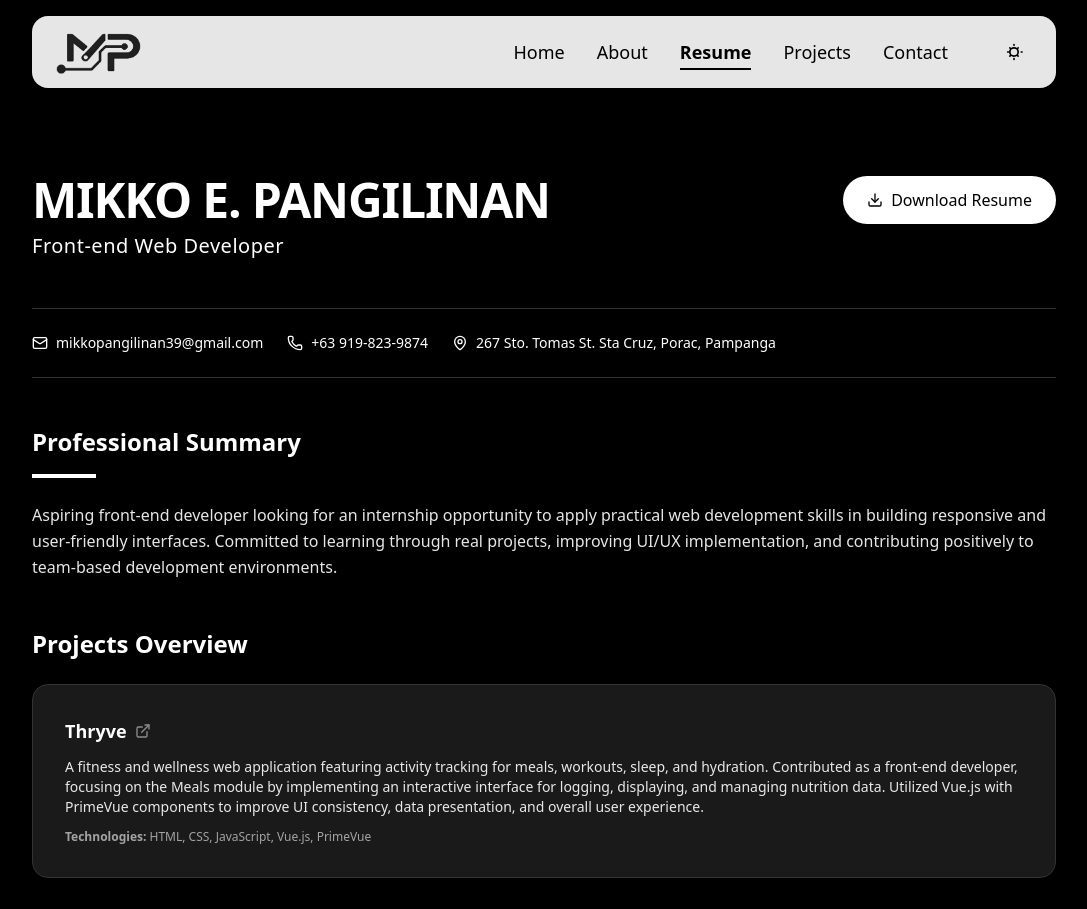
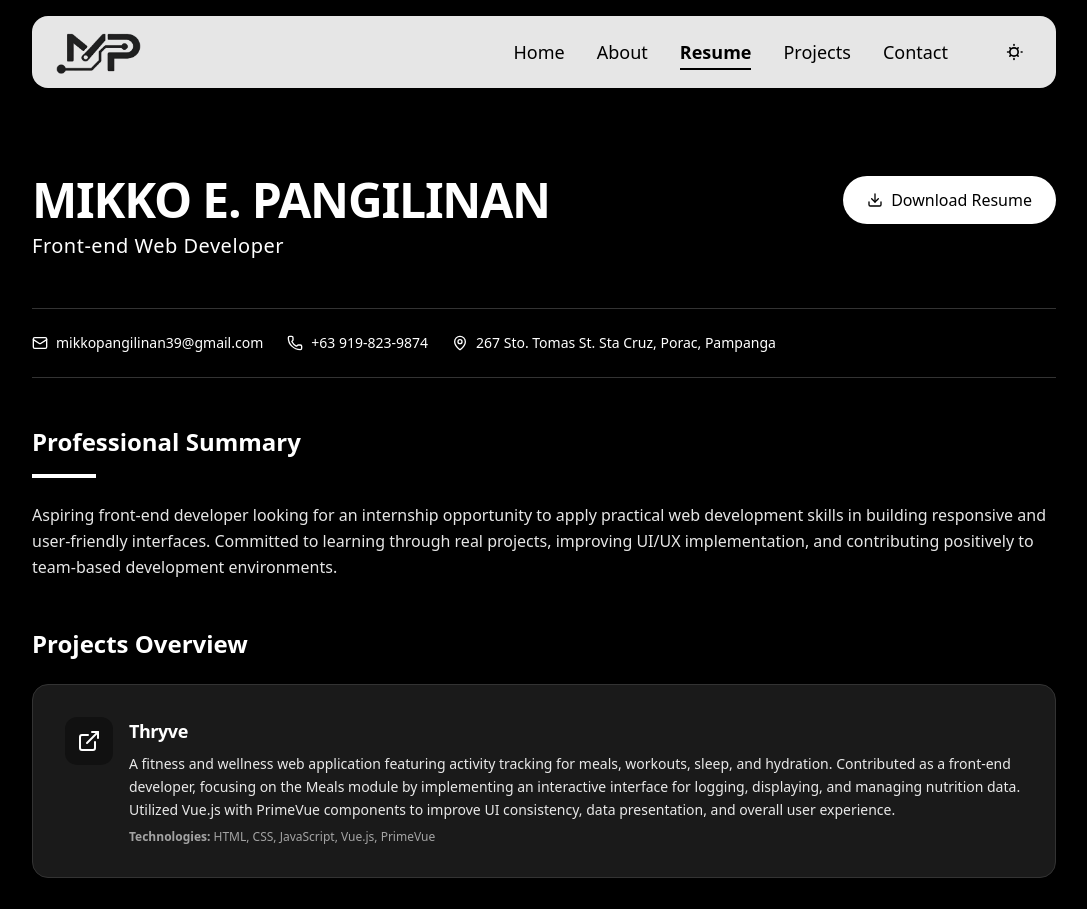
Before and after one commit to mpangilinann/Portfolio, a React (Vite) app: page /resume in a window 1280 px wide. Shown: the top 909 px of the page, without its empty margins (96-1183 px from the left). Built offline with nearby package versions, Linux system fonts and the light colour scheme.

Commit message:
Modified grid lines BG

```diff
--- a/src/pages/About.jsx
+++ b/src/pages/About.jsx
@@ -200,27 +200,11 @@ export default function About() {
           linear-gradient(var(--text-color) 0.8px, transparent 0.8px),
           linear-gradient(90deg, var(--text-color) 0.8px, transparent 0.8px)
         `,
-        backgroundSize: "45px 45px",
+              backgroundSize: "60px 60px",
               opacity: 0.08,
             }}
           />
 
-    {/* Vertical Flow Lines */}
-    <div
-      className="absolute inset-0 about-vertical-lines"
-      style={{
-        backgroundImage: `
-          repeating-linear-gradient(
-            90deg,
-            var(--text-color),
-            var(--text-color) 1px,
-            transparent 1px,
-            transparent 120px
-          )
-        `,
-        opacity: 0.04,
-      }}
-    />
 
           {/* Diagonal Accent */}
           <div
@@ -232,7 +216,7 @@ export default function About() {
             var(--text-color),
             var(--text-color) 1px,
             transparent 1px,
-            transparent 100px
+            transparent 80px
           )
         `,
               opacity: 0.03,
@@ -244,7 +228,7 @@ export default function About() {
             className="absolute inset-0"
             style={{
               background:
-          "radial-gradient(circle at center, transparent 35%, var(--bg-color) 85%)",
+                "radial-gradient(circle at center, transparent 40%, var(--bg-color) 85%)",
             }}
           />
         </div>
--- a/src/pages/Home.jsx
+++ b/src/pages/Home.jsx
@@ -182,7 +182,7 @@ export default function Home() {
         linear-gradient(90deg, var(--text-color) 1px, transparent 1px)
       `,
               backgroundSize: "60px 60px",
-      opacity: 0.12,
+              opacity: 0.08,
             }}
           />
 
--- a/src/pages/Resume.jsx
+++ b/src/pages/Resume.jsx
@@ -137,31 +137,28 @@ export default function Resume() {
                 href={project.link}
                 target="_blank"
                 rel="noopener noreferrer"
-                initial={{ opacity: 0, y: 20 }}
-                whileInView={{ opacity: 1, y: 0 }}
+                initial={{ opacity: 0, y: 40, scale: 0.95 }}
+                whileInView={{ opacity: 1, y: 0, scale: 1 }}
                 viewport={{ once: true }}
-                transition={{ duration: 0.8, ease: "easeOut" }}
-                className="block p-8 rounded-2xl border transition-all duration-300 hover:shadow-md"
-                style={{
-                  backgroundColor: "var(--card-bg)",
-                  borderColor: "var(--card-border)",
-                }}
+                transition={{ duration: 0.5, delay: index * 0.1, ease: "easeOut" }}
+                className="group block p-8 border rounded-2xl hover:shadow-lg hover:-translate-y-1 transition-all duration-300"
+                style={{ backgroundColor: "var(--card-bg)", borderColor: "var(--card-border)" }}
               >
-
-
-                <h3 className="text-lg font-semibold mb-3 flex items-center gap-2 group-hover:tracking-wide transition-all duration-500">
-                  {project.title}
-                  <ExternalLink className="w-4 h-4 opacity-50 group-hover:opacity-100 transition duration-500" />
-                </h3>
-
-                <p className="mb-3 text-sm opacity-90">{project.description}</p>
-                <p className="text-xs opacity-60">
-                  <strong>Technologies:</strong> {project.technologies}
-                </p>
+                <div className="flex items-start gap-4">
+                  <div className="flex-shrink-0 w-12 h-12 flex items-center justify-center rounded-xl transition-colors duration-300" style={{ backgroundColor: "var(--section-bg)", color: "var(--text-color)" }}>
+                    <ExternalLink className="w-6 h-6" />
+                  </div>
+                  <div className="flex-1">
+                    <h3 className="text-lg font-semibold mb-2 tracking-tight" style={{ color: "var(--text-color)" }}>{project.title}</h3>
+                    <p className="text-sm leading-relaxed opacity-90">{project.description}</p>
+                    <p className="text-xs opacity-60 mt-2"><strong>Technologies:</strong> {project.technologies}</p>
+                  </div>
+                </div>
               </motion.a>
             ))}
           </div>
         </section>
+
 
         {/* SKILLS GRID */}
         <section className="grid md:grid-cols-2 gap-12 mb-16">
@@ -232,31 +229,28 @@ export default function Resume() {
         <section>
           <h2 className="text-2xl font-bold mb-6">Certifications</h2>
           <div className="grid md:grid-cols-2 gap-6">
-            {certifications.map((cert) => (
+            {certifications.map((cert, index) => (
               <motion.a
                 key={cert.title}
                 href={cert.link} // temporary clickable link
                 target="_blank"
                 rel="noopener noreferrer"
-                initial={{ opacity: 0, y: 20 }}
-                whileInView={{ opacity: 1, y: 0 }}
+                initial={{ opacity: 0, y: 40, scale: 0.95 }}
+                whileInView={{ opacity: 1, y: 0, scale: 1 }}
                 viewport={{ once: true }}
-                transition={{ duration: 0.7, ease: "easeOut" }}
-                className="flex items-center justify-between p-6 rounded-3xl border transition-all duration-300 cursor-pointer"
-                whileHover={{ scale: 1.03, boxShadow: "0 10px 25px rgba(0,0,0,0.15)" }}
-                style={{
-                  backgroundColor: "var(--section-bg)",
-                  borderColor: "var(--card-border)",
-                }}
+                transition={{ duration: 0.5, delay: index * 0.05, ease: "easeOut" }}
+                className="group flex items-center justify-between p-6 border rounded-3xl hover:shadow-lg hover:-translate-y-1 transition-all duration-300 cursor-pointer"
+                style={{ backgroundColor: "var(--section-bg)", borderColor: "var(--card-border)" }}
               >
                 <span className="text-sm font-medium">{cert.title}</span>
-                <ExternalLink className="w-5 h-5 opacity-70 transition-all duration-100 group-hover:opacity-100" />
+                <ExternalLink className="w-5 h-5 opacity-70 group-hover:opacity-100 transition-all duration-300" />
               </motion.a>
             ))}
           </div>
         </section>
 
 
+
       </div>
     </motion.div>
   );
```
Lines whose indentation alone changed are shown as unchanged.
